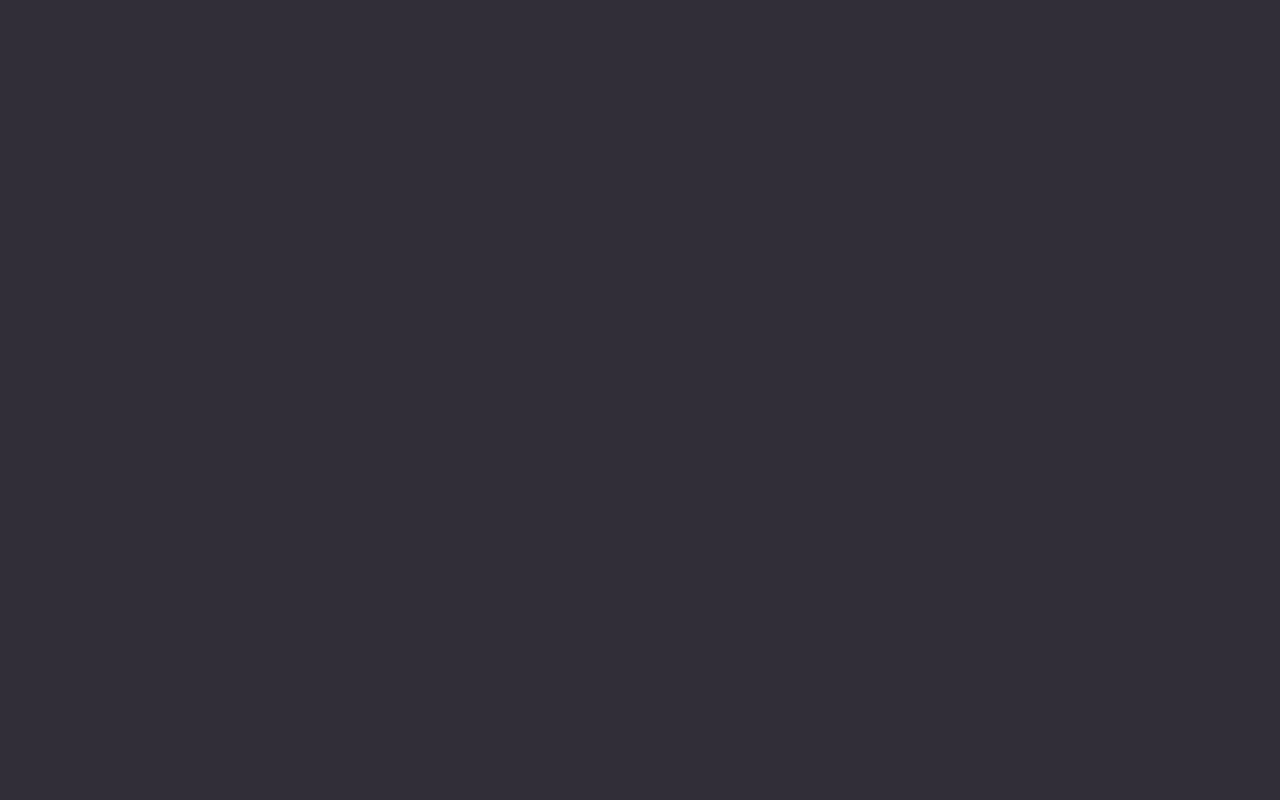
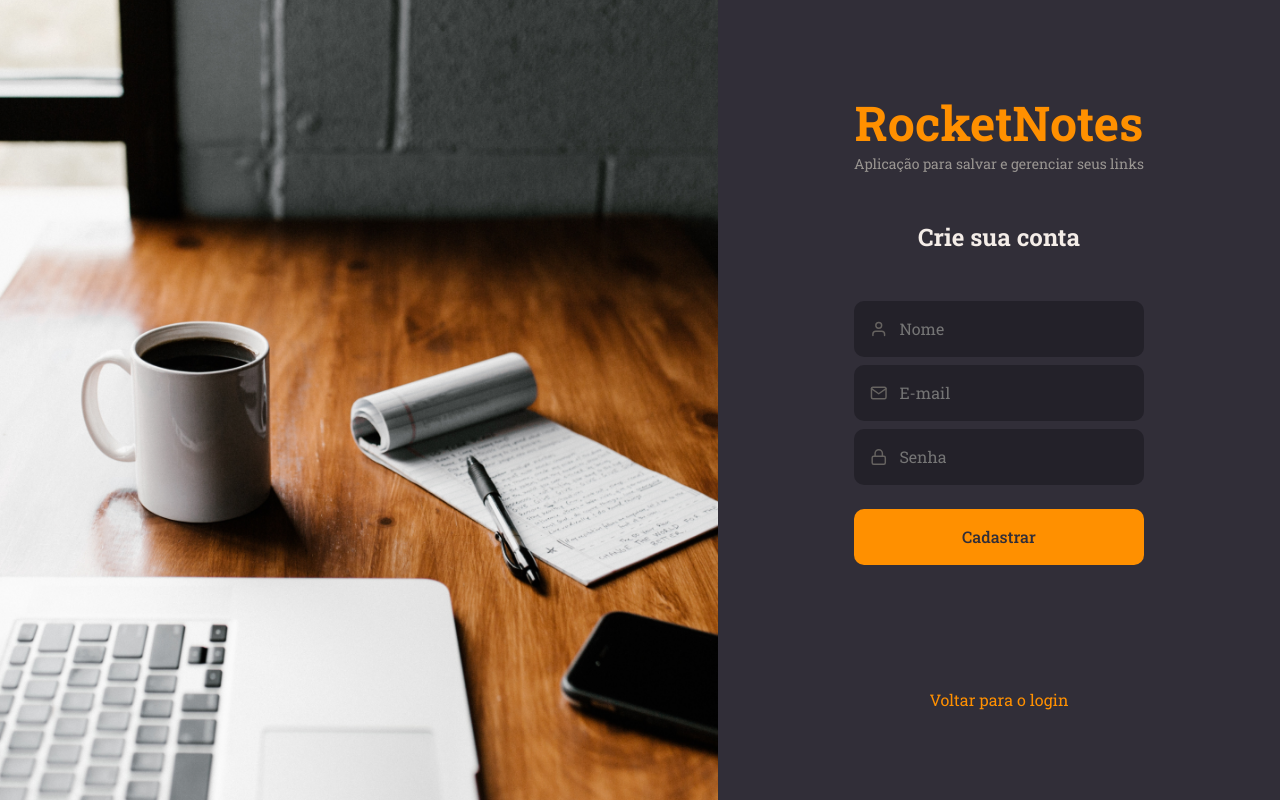
Before and after one commit to LuizMelo72/rocketnotes, a React (Vite) app: page /register in a window 1280 px wide. Before the commit this address had no page. Built offline with nearby package versions, Linux system fonts and the light colour scheme.

Commit message:
Fixed minor bugs

```diff
--- a/package.json
+++ b/package.json
@@ -9,6 +9,7 @@
     "preview": "vite preview"
   },
   "dependencies": {
+    "axios": "^1.2.2",
     "react": "^18.2.0",
     "react-dom": "^18.2.0",
     "react-icons": "^4.6.0",
--- a/src/pages/SignUp/index.jsx
+++ b/src/pages/SignUp/index.jsx
@@ -1,13 +1,41 @@
-import { FiMail, FiLock, FiUser } from 'react-icons/fi'
-import { Link } from 'react-router-dom';
+import { useState } from 'react';
+import { FiMail, FiLock, FiUser } from 'react-icons/fi';
+import { Link, useNavigate } from 'react-router-dom';
 
-import { Input } from '../../components/Input'
-import { Button } from '../../components/Button'
+import { api } from '../../services/api';
+import { Input } from '../../components/Input';
+import { Button } from '../../components/Button';
 
 import { Container, Form, Background } from "./style";
 
 export function SignUp() {
-  return(
+  const [name, setName] = useState("");
+  const [email, setEmail] = useState("");
+  const [password, setPassword] = useState("");
+
+  const navigate = useNavigate();
+
+  function handleSignUp(){
+    if (!name || !email || !password) {
+      alert("Preencha todos os campos");
+    }
+
+    api.post("/users", { name, email, password })
+    .then(() => {
+      alert("Usuário cadastrado com sucesso");
+      navigate("/");
+    })
+    .catch(error => {
+      if(error.response){
+        alert(error.response.data.message);
+      } else {
+        alert("Não foi possível cadastrar");
+      }
+    })
+
+  };
+
+  return (
     <Container>
       <Background />
 
@@ -21,21 +49,25 @@
         placeholder="Nome"
         type='text'
         icon={FiUser}
-
+        onChange={e => setName(e.target.value)}
         />
         <Input
         placeholder="E-mail"
         type='text'
         icon={FiMail}
+        onChange={e => setEmail(e.target.value)}
+
         />
 
         <Input
         placeholder="Senha"
         type='password'
         icon={FiLock}
+        onChange={e => setPassword(e.target.value)}
+
         />
 
-        <Button title="Cadastrar"/>
+        <Button title="Cadastrar" onClick={ handleSignUp }/>
 
         <Link to='/'>
           Voltar para o login
--- a/src/routes/index.jsx
+++ b/src/routes/index.jsx
@@ -6,7 +6,7 @@
 export function Routes(){
   return(
     <BrowserRouter>
-      <AppRoutes />
+      <AuthRoutes />
     </BrowserRouter>
   )
 }
--- /dev/null
+++ b/src/services/api.js
@@ -0,0 +1,5 @@
+import axios from "axios";
+
+export const api = axios.create({
+  baseURL: "http://localhost:3333"
+})
```
Also changed, not shown: 1 other file (tests, documents, lock files or other folders).
